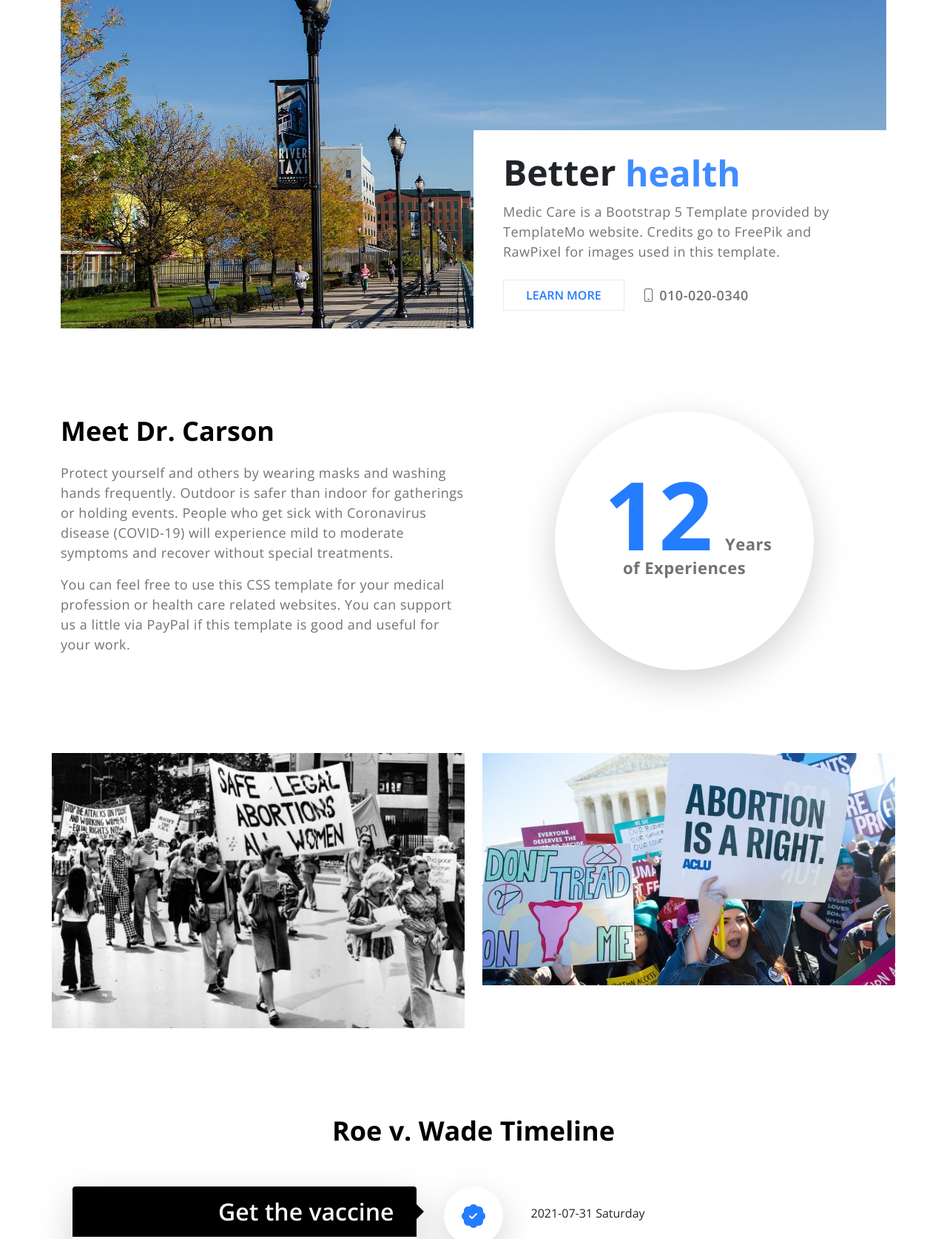
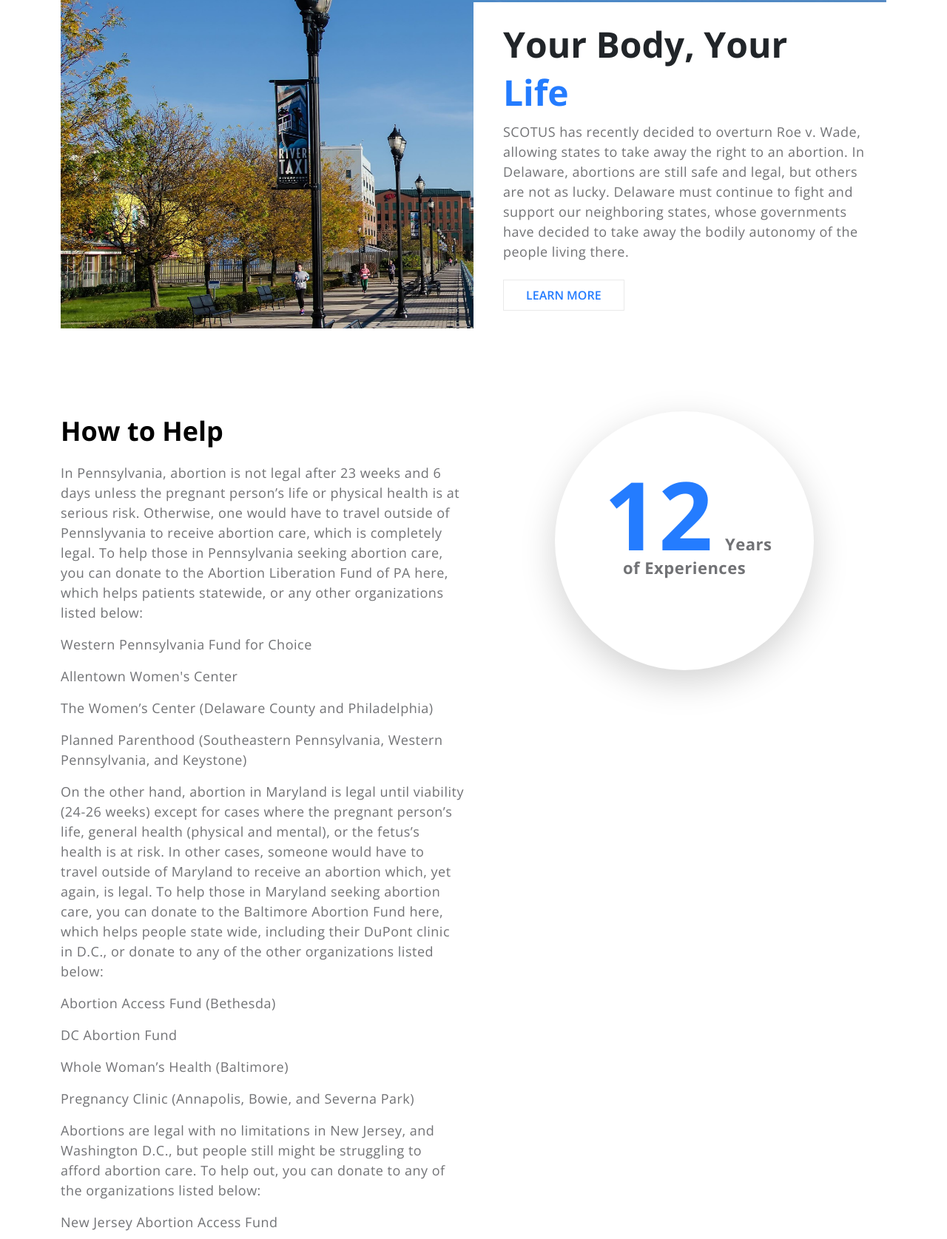
Before and after one commit to danielma4/prochoicede, a plain HTML site: page index.html in a window 1280 px wide. Shown: the part 230-1905 px from the top of the page at 74% size. Drawn offline with nearby package versions, Linux system fonts and the light colour scheme.

Commit message:
update index.html

```diff
--- a/index.html
+++ b/index.html
@@ -109,20 +109,20 @@ https://templatemo.com/tm-566-medic-care
                             <div class="heroText d-flex flex-column justify-content-center">
 
                                 <h1 class="mt-auto mb-2">
-                                    Better
+                                    Your Body, Your
                                     <div class="animated-info">
-                                        <span class="animated-item">health</span>
-                                        <span class="animated-item">days</span>
-                                        <span class="animated-item">lives</span>
+                                        <span class="animated-item">Life</span>
+                                        <span class="animated-item">Rights</span>
+                                        <span class="animated-item">Choice</span>
                                     </div>
                                 </h1>
 
-                                <p class="mb-4">Medic Care is a Bootstrap 5 Template provided by TemplateMo website. Credits go to FreePik and RawPixel for images used in this template.</p>
+                                <p class="mb-4">SCOTUS has recently decided to overturn Roe v. Wade, allowing states to take away the right to an abortion. In Delaware, abortions are still safe and legal, but others are not as lucky. Delaware must continue to fight and support our neighboring states, whose governments have decided to take away the bodily autonomy of the people living there. </p>
 
                                 <div class="heroLinks d-flex flex-wrap align-items-center">
                                     <a class="custom-link me-4" href="#about" data-hover="Learn More">Learn More</a>
 
-                                    <p class="contact-phone mb-0"><i class="bi-phone"></i> 010-020-0340</p>
+
                                 </div>
                             </div>
                         </div>
@@ -136,11 +136,31 @@ https://templatemo.com/tm-566-medic-care
                     <div class="row">
 
                         <div class="col-lg-6 col-md-6 col-12">
-                            <h2 class="mb-lg-3 mb-3">Meet Dr. Carson</h2>
+                            <h2 class="mb-lg-3 mb-3">How to Help</h2>
 
-                            <p><a href="https://www.plannedparenthood.org/">Protect</a> yourself and others by wearing masks and washing hands frequently. Outdoor is safer than indoor for gatherings or holding events. People who get sick with Coronavirus disease (COVID-19) will experience mild to moderate symptoms and recover without special treatments.</p>
+                            <p>In Pennsylvania, abortion is not legal after 23 weeks and 6 days unless the pregnant person’s life or physical health is at serious risk. Otherwise, one would have to travel outside of Pennslyvania to receive abortion care, which is completely legal. To help those in Pennsylvania seeking abortion care, you can donate to the Abortion Liberation Fund of PA <a href="https://abortionfundpa.org/donate">here</a>, which helps patients statewide, or any other organizations listed below:</p>
 
-                            <p>You can feel free to use this CSS template for your medical profession or health care related websites. You can <a rel="nofollow" href="http://paypal.me/templatemo" target="_blank">support us a little</a> via PayPal if this template is good and useful for your work.</p>
+                            <p><a href ="https://www.wpafundforchoice.org/donate">Western Pennsylvania Fund for Choice</a></p>
+
+                            <p><a href="https://www.gofundme.com/f/x8k6t-allentown-womens-center-abortion-access-fund?qid=88d5b8eb3a83b0455a867082aae95b96">Allentown Women's Center</a></p>
+
+                            <p><a href="https://www.gofundme.com/f/dmac44-twc-abortion-access-fund">The Women’s Center (Delaware County and Philadelphia)</a></p>
+
+                            <p><a href="https://www.weareplannedparenthood.org/onlineactions/cOJVhOyrzkq4uBcxVekXFA2?tabs=true&sourceid=1000065&_ga=2.175880676.71317585.1658863431-979694675.1658863431">Planned Parenthood (Southeastern Pennsylvania, Western Pennsylvania, and Keystone)</a></p>
+
+                            <p>On the other hand, abortion in Maryland is legal until viability (24-26 weeks) except for cases where the pregnant person’s life, general health (physical and mental), or the fetus’s health is at risk. In other cases, someone would have to travel outside of Maryland to receive an abortion which, yet again, is legal. To help those in Maryland seeking abortion care, you can donate to the Baltimore Abortion Fund <a href="https://www.baltimoreabortionfund.org/donate">here</a>, which helps people state wide, including their DuPont clinic in D.C., or donate to any of the other organizations listed below:</p>
+
+                            <p><a href="https://abortionaccessfund.org/donate/">Abortion Access Fund (Bethesda)</a></p>
+
+                            <p><a href="https://dcabortionfund.org/donate/">DC Abortion Fund</a></p>
+
+                            <p><a href="https://crm.bloomerang.co/HostedDonation?ApiKey=pub_530b5a93-1dcd-11ea-8134-0ab2f2f28c00&WidgetId=205824">Whole Woman’s Health (Baltimore)</a></p>
+
+                            <p><a href="https://pregnancyclinic.org/donate/">Pregnancy Clinic (Annapolis, Bowie, and Severna Park)</a></p>
+
+                            <p>Abortions are legal with no limitations in New Jersey, and Washington D.C., but people still might be struggling to afford abortion care. To help out, you can donate to any of the organizations listed below:</p>
+
+                            <p><a href="http://njaaf.weebly.com/donate.html">New Jersey Abortion Access Fund</a></p>
                         </div>
 
                         <div class="col-lg-4 col-md-5 col-12 mx-auto">
@@ -158,11 +178,11 @@ https://templatemo.com/tm-566-medic-care
                     <div class="row">
 
                         <div class="col-lg-6 col-6 ps-0">
-                            <img src="images/gallery/1973.jpg" class="img-fluid galleryImage" alt="get a vaccine" title="get a vaccine for yourself">
+                            <img src="images/gallery/1973.jpg" class="img-fluid galleryImage" alt="get a vaccine" title="Protests in 1973">
                         </div>
 
                         <div class="col-lg-6 col-6 pe-0">
-                            <img src="images/gallery/protest.jpg" class="img-fluid galleryImage" alt="wear a mask" title="wear a mask to protect yourself">
+                            <img src="images/gallery/protest.jpg" class="img-fluid galleryImage" alt="wear a mask" title="Protests in 2022">
                         </div>
 
                     </div>
```
